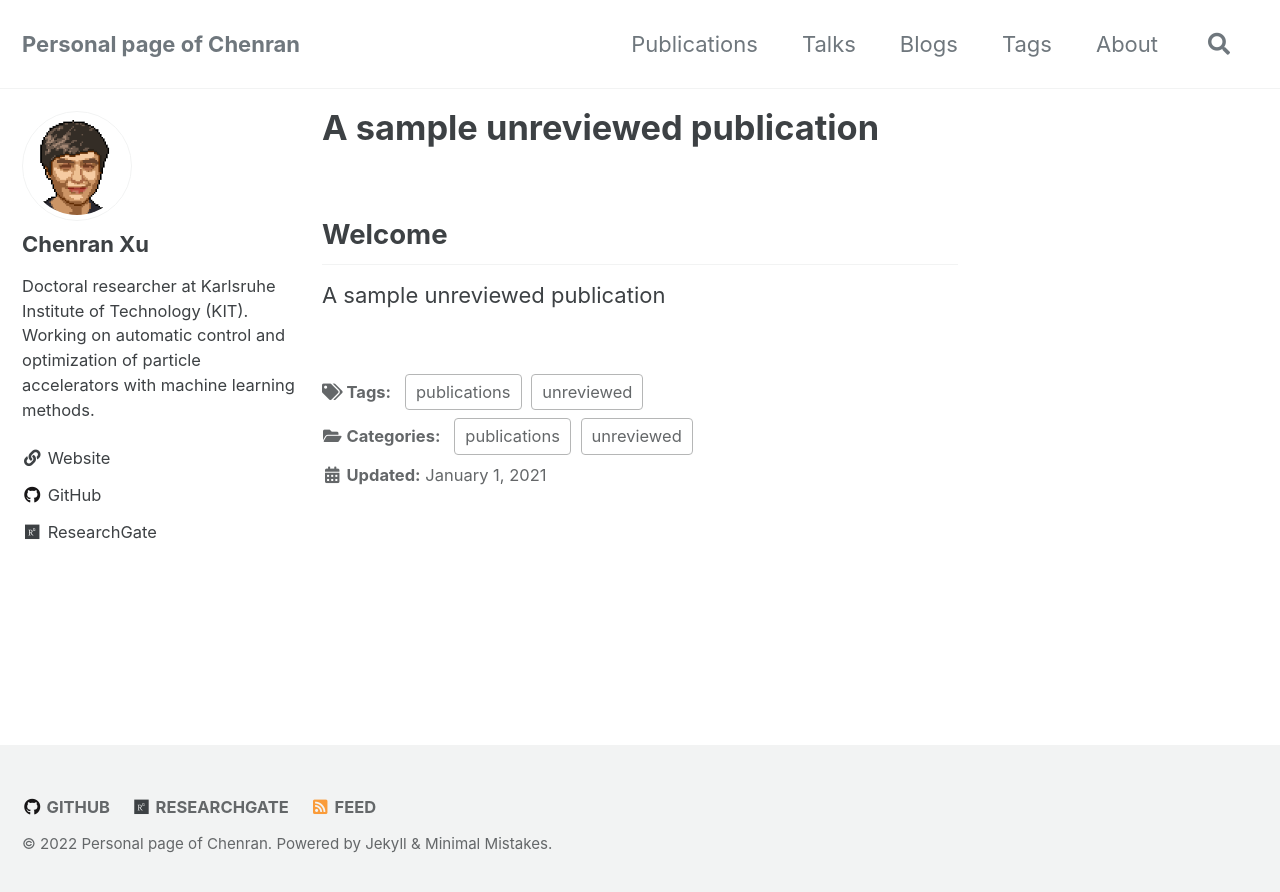
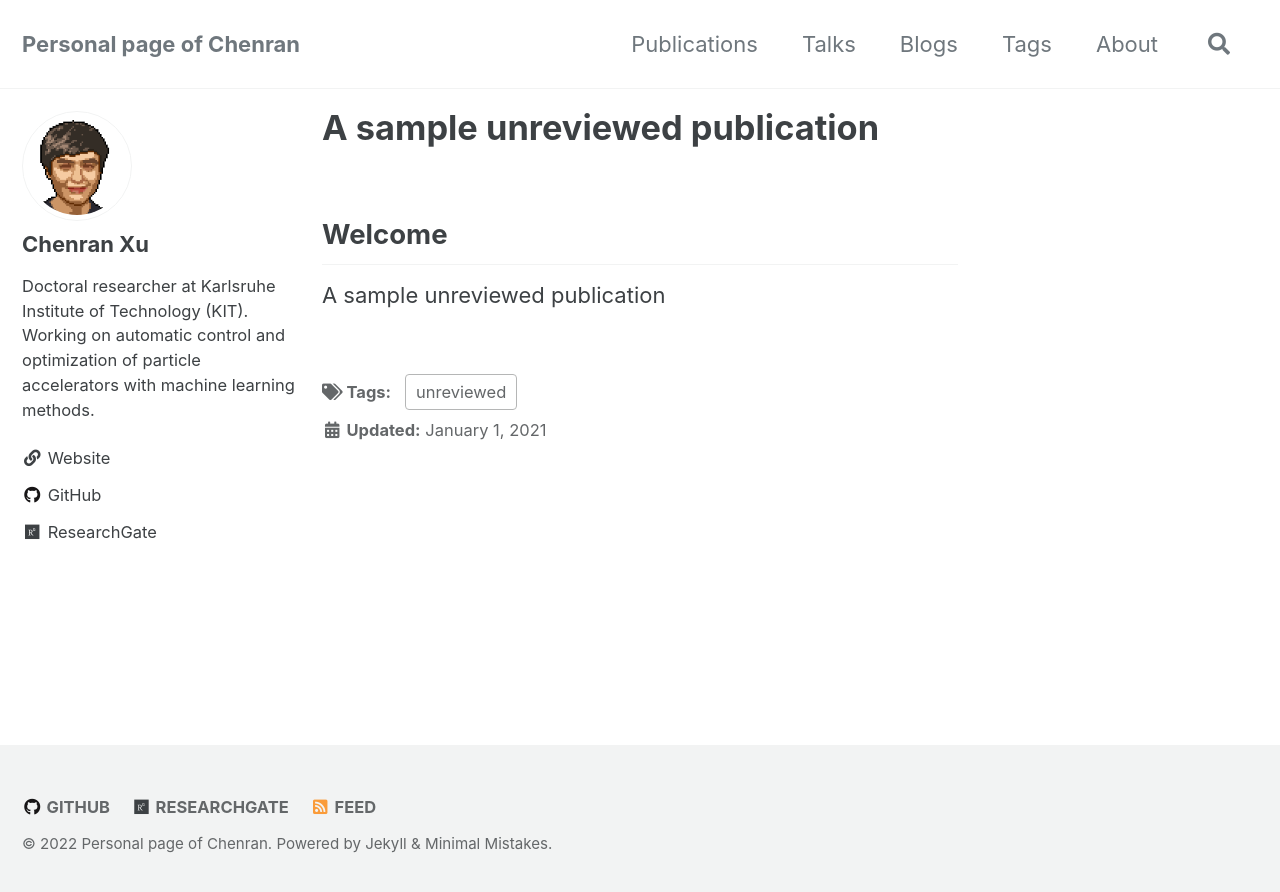
Before and after one commit to cr-xu/cr-xu.github.io, a Jekyll site: the page built from _publications/2021-01-01-test-pub.md, in a window 1280 px wide. Shown: the top 892 px of the page. Built offline with Jekyll 4.4.1, drawn with Linux system fonts in a browser that asks for light colours; cached includes are drawn as plain includes.

Commit message:
move sample page to collections

```diff
--- a/_publications/unreviewed/_posts/2021-01-01-test-pub.md
+++ b/_publications/2021-01-01-test-pub.md
@@ -1,11 +1,7 @@
 ---
 layout: single
 title:  "A sample unreviewed publication"
-categories:
-  - publications
-  - unreviewed
 tags:
-  - publications
   - unreviewed
 ---
 
```
